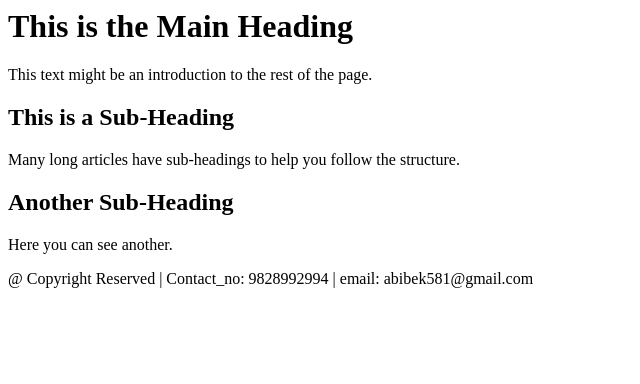
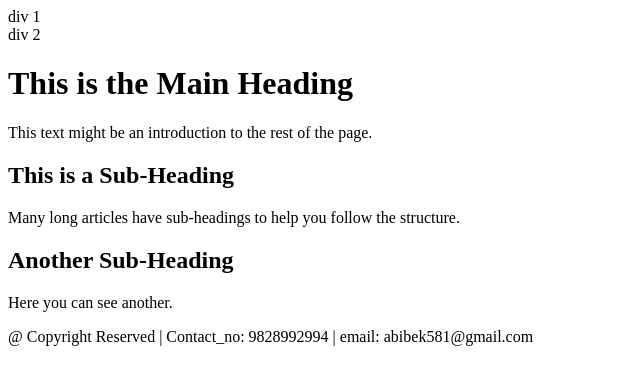
Before and after one commit to Bibek-7-pythoon/Web, a plain HTML site: page index.html in a window 1280 px wide. Shown: the whole page, without its empty margins (0-640 px from the left). Drawn offline with Linux system fonts and the light colour scheme.

Commit message:
adding section tag

```diff
--- a/index.html
+++ b/index.html
@@ -3,6 +3,12 @@
         <title>Welcome to Coding!</title>
     </head>
         <body>
+            <section>
+                div 1
+            </section>
+            <section>
+                div 2
+            </section>
             <h1>This is the Main Heading</h1>
             <p>This text might be an introduction to the rest of the page.</p>
             <h2>This is a Sub-Heading</h2>
```
